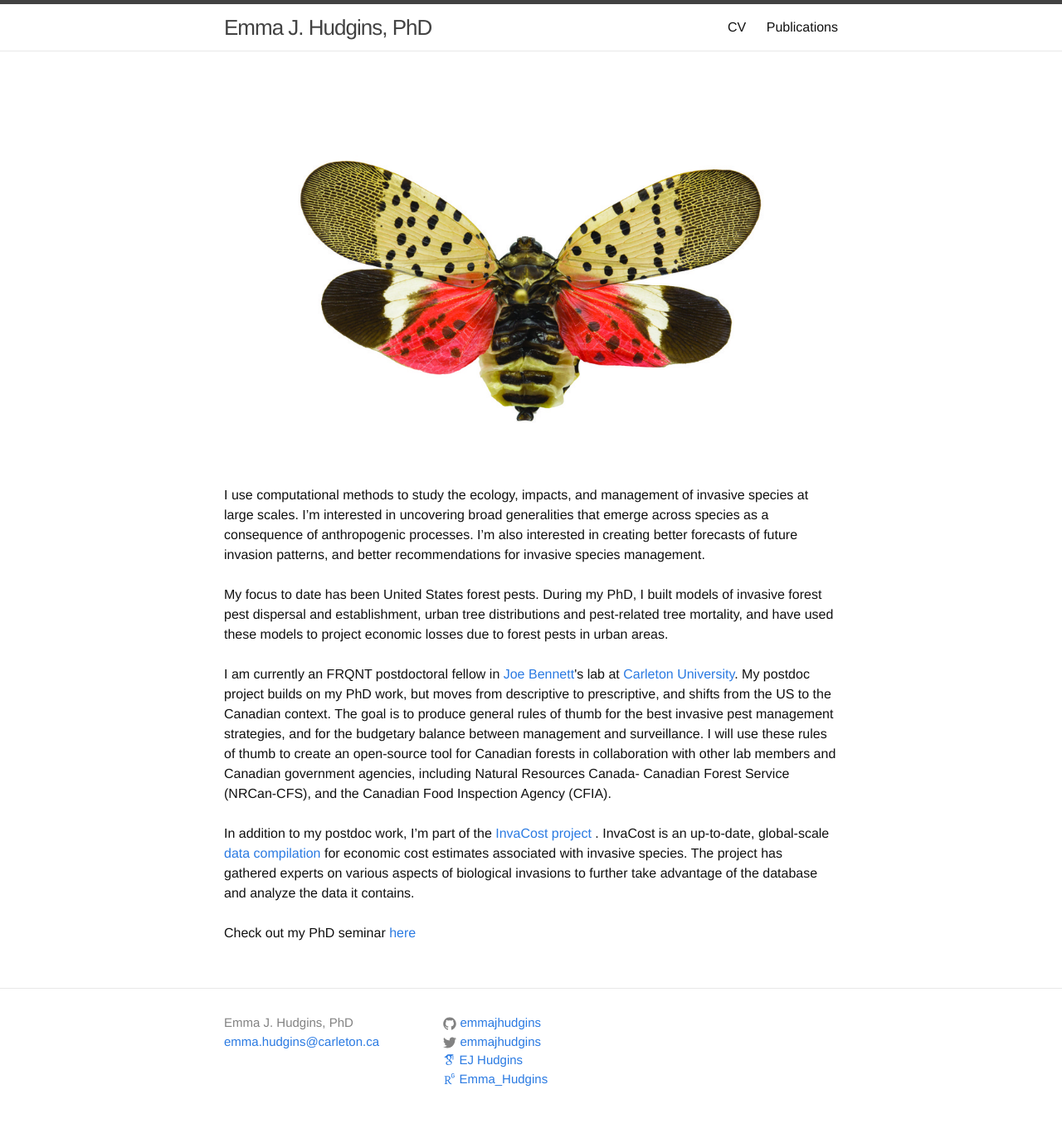
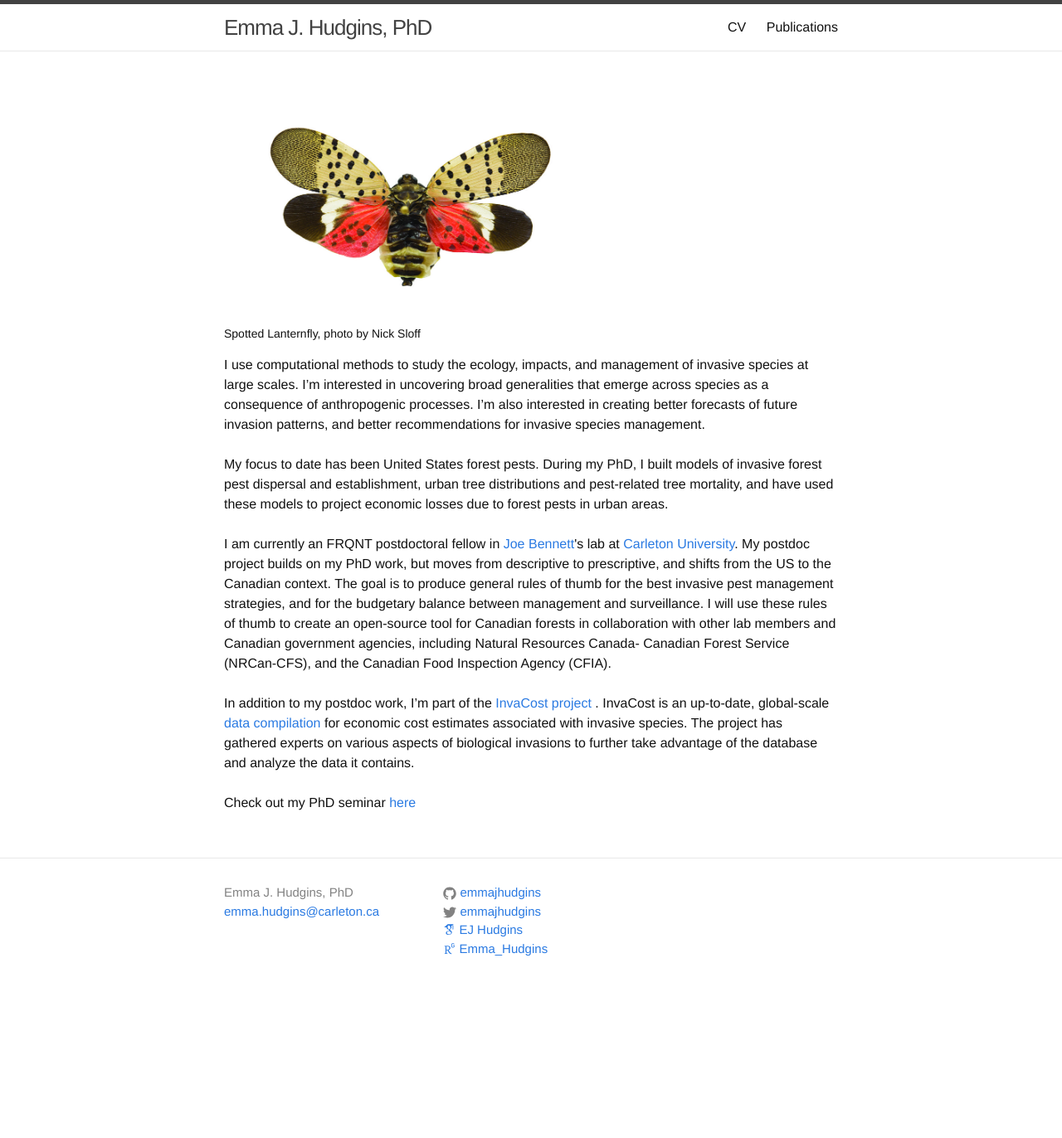
Before and after one commit to emmajhudgins/emmajhudgins.github.io, a Jekyll site: the page built from index.html, in a window 1280 px wide. Shown: the whole page at 83% size. Built offline with Jekyll 4.4.1, drawn with Linux system fonts in a browser that asks for light colours; nearby versions of some CDN libraries; some web fonts are replaced; after the commit the page ends 1215 px from its top, so only the background shows below that.

Commit message:
smaller photo

```diff
--- a/index.html
+++ b/index.html
@@ -3,9 +3,10 @@ layout: default
 ---
 
 <div class="home">
-
-<img src="assets/SLF.jpg" alt="image of Spotted Lanternfly (Nick Sloff)" class="inline"/>
-
+<figure>
+<img src="assets/SLF.jpg" alt="image of Spotted Lanternfly (Nick Sloff)" class="inline"/, height='300'>
+<figcaption>Spotted Lanternfly, photo by Nick Sloff</figcaption>
+</figure>
 	I use computational methods to study the ecology, impacts, and management of invasive species at large scales. I’m interested in uncovering broad generalities that emerge across species as a consequence of anthropogenic processes. I’m also interested in creating better forecasts of future invasion patterns, and better recommendations for invasive species management.<br><br>
 
 My focus to date has been United States forest pests. During my PhD, I built models of invasive forest pest dispersal and establishment, urban tree distributions and pest-related tree mortality, and have used these models to project economic losses due to forest pests in urban areas. <br><br>
```
Also changed, not shown: 3 other files.
